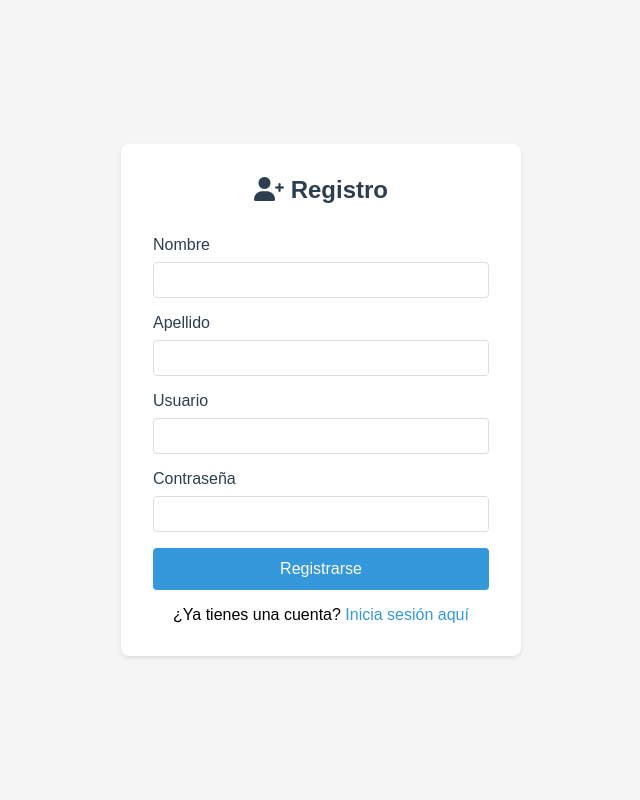
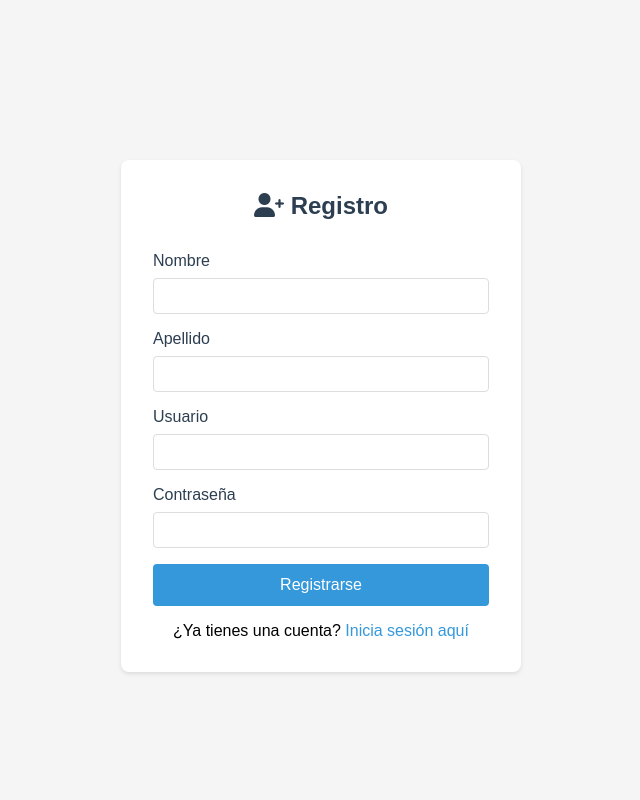
Before and after one commit to N0oCh1/noticiapty, a PHP site: page /app/auth/registro/index.html in a window 1280 px wide. Shown: the part 60-860 px from the top of the page, without its empty margins (319-959 px from the left). Run offline with PHP 8.4, Linux system fonts and the light colour scheme; some libraries are stand-ins or nearby versions.

Commit message:
arreglando ruta del logo y centrando auth

```diff
--- a/app/auth/auth.css
+++ b/app/auth/auth.css
@@ -14,8 +14,12 @@ body {
     min-height: 100vh;
     display: flex;
     justify-content: center;
-    align-items: center;
+    align-items: flex-start;  /* ⬅ Alinea arriba */
+    padding-top: 10rem;        /* ⬅ Espacio desde arriba */
     background: #f5f5f5;
+
+
+
 }
 
 .auth-form {
@@ -25,6 +29,7 @@ body {
     box-shadow: 0 2px 4px rgba(0,0,0,0.1);
     width: 100%;
     max-width: 400px;
+
 }
 
 .auth-form h2 {
--- a/app/auth/iniciar-sesion/index.html
+++ b/app/auth/iniciar-sesion/index.html
@@ -8,7 +8,7 @@
             rel="stylesheet"
             href="https://cdnjs.cloudflare.com/ajax/libs/font-awesome/6.0.0/css/all.min.css"
         />
-        <link rel="icon" type="image/png" sizes="16x16" href="../../logo.png" />
+        <link rel="icon" type="image/png" sizes="16x16" href="../../../logo.png" />
         <title>Iniciar Sesión - NoticiaPTY</title>
     </head>
     <body>
--- a/app/auth/registro/index.html
+++ b/app/auth/registro/index.html
@@ -8,7 +8,7 @@
             rel="stylesheet"
             href="https://cdnjs.cloudflare.com/ajax/libs/font-awesome/6.0.0/css/all.min.css"
         />
-        <link rel="icon" type="image/png" sizes="16x16" href="../../logo.png" />
+        <link rel="icon" type="image/png" sizes="16x16" href="../../../logo.png" />
         <title>Registro - NoticiaPTY</title>
     </head>
     <body>
--- a/app/index.php
+++ b/app/index.php
@@ -26,7 +26,7 @@ $totalVisitas = $visita->ObtenerVisitas();
         rel="icon"
         type="image/png"
         sizes="16x16"
-        href="../../logo.png" />
+        href="../logo.png" />
     <!-- SweetAlert2 CDN -->
     <script src="https://cdn.jsdelivr.net/npm/sweetalert2@11"></script>
 
```
